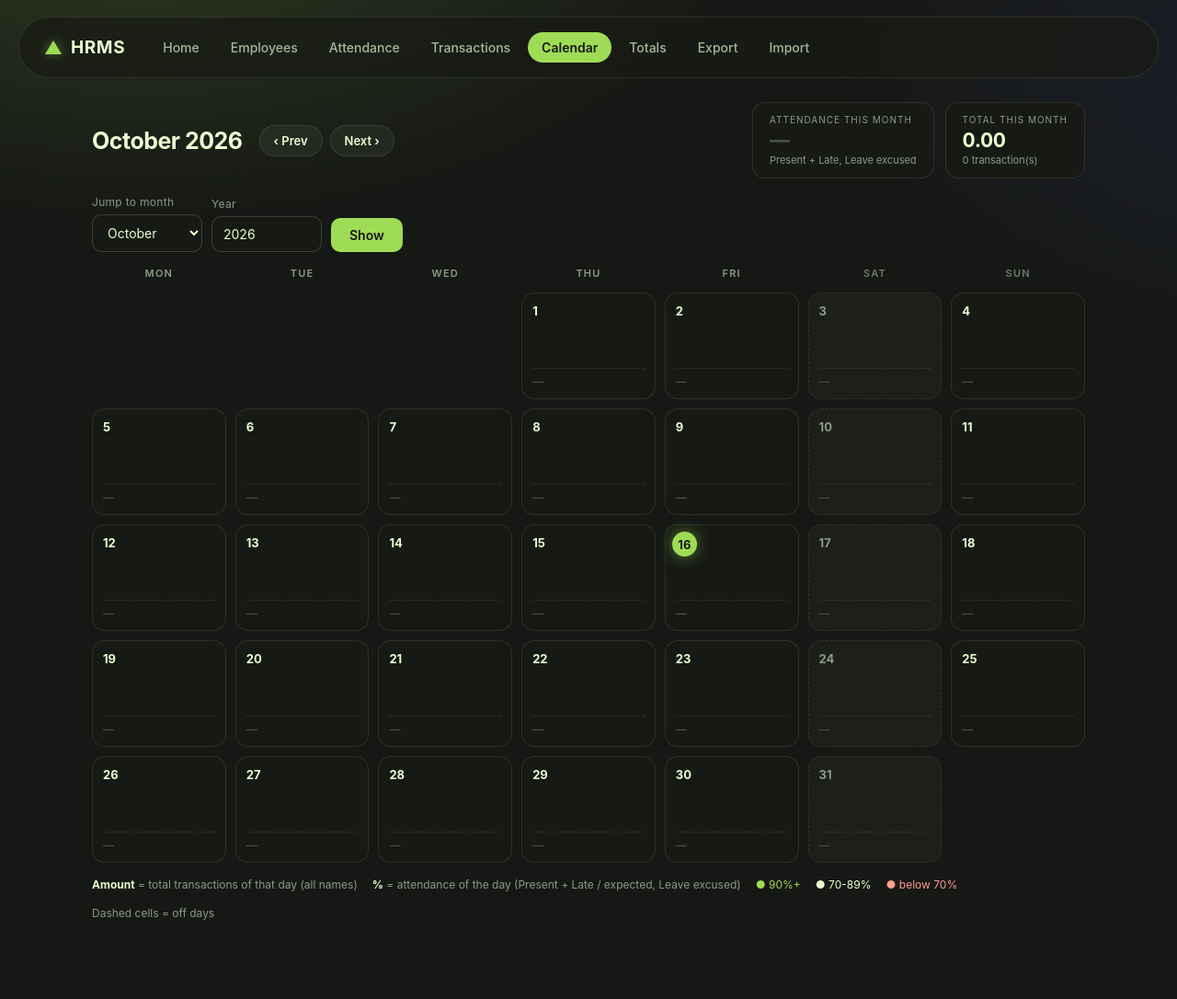
After one commit to bluekitsune-sad/python_practice_and_projects, a Flask app: page /calendar in a window 1280 px wide. The commit adds this page. Shown: the whole page at 92% size. Run offline with Flask 3, Linux system fonts and the light colour scheme.

Commit message:
HRMS: calendar view - per-day transaction totals + attendance % with month chips

```diff
--- a/HRMS/app.py
+++ b/HRMS/app.py
@@ -836,5 +836,125 @@ def dashboard():
     )
 
 
+# ----------------------------------------------------------------- calendar --
+def _shift_month(year: int, month: int, delta: int) -> tuple[int, int]:
+    index = year * 12 + (month - 1) + delta
+    return index // 12, index % 12 + 1
+
+
+@app.route("/calendar")
+def calendar_page():
+    """Month grid: per-day transaction total + attendance %, month chips on top."""
+    today = date.today()
+    try:
+        month = int(request.args.get("month", today.month))
+        year = int(request.args.get("year", today.year))
+    except ValueError:
+        month, year = today.month, today.year
+    if not (1 <= month <= 12) or not (2000 <= year <= 2100):
+        month, year = today.month, today.year
+
+    # Same rule as the export page: unmarked working days become Absent, so the
+    # percentages are honest. (materialize_absents never overwrites.)
+    filled, off_days = materialize_absents(year, month)
+    if filled:
+        flash(
+            f"Auto-filled {filled} unmarked working day(s) as Absent "
+            f"(off days skipped: {', '.join(off_days) or 'none'}).",
+            "ok",
+        )
+
+    prefix = f"{year:04d}-{month:02d}"
+    off_names = {d.strip().lower() for d in off_days}
+
+    # per-day + per-month attendance: Present/Late = attended; Leave is
+    # excused (counted on neither side); everything else counts as expected.
+    day_stats: dict[int, list[int]] = {}
+    month_att = month_exp = 0
+    for days in load_attendance().values():
+        for iso, rec in days.items():
+            iso = str(iso)
+            if not iso.startswith(prefix) or len(iso) != 10:
+                continue
+            if rec.get("status") == "Leave":
+                continue
+            stats = day_stats.setdefault(int(iso[8:10]), [0, 0])
+            stats[1] += 1
+            month_exp += 1
+            if rec.get("status") in ("Present", "Late"):
+                stats[0] += 1
+                month_att += 1
+
+    # per-day transactions (all names together)
+    day_txn: dict[int, list] = {}
+    month_total = 0.0
+    month_txns = 0
+    for txn in load_transactions():
+        iso = str(txn.get("date", ""))
+        if not iso.startswith(prefix) or len(iso) != 10:
+            continue
+        try:
+            day_num = int(iso[8:10])
+        except ValueError:
+            continue
+        entry = day_txn.setdefault(day_num, [0.0, 0])
+        entry[0] += _amount(txn)
+        entry[1] += 1
+        month_total += _amount(txn)
+        month_txns += 1
+
+    # grid: Monday first, padded to whole weeks; None = blank cell
+    first = date(year, month, 1)
+    days_in_month = calendar.monthrange(year, month)[1]
+    cells: list = [None] * first.weekday()
+    for day in range(1, days_in_month + 1):
+        day_date = date(year, month, day)
+        attended, expected = day_stats.get(day, [0, 0])
+        txn_amount, txn_count = day_txn.get(day, [0.0, 0])
+        pct = round(attended / expected * 100) if expected else None
+        tips = []
+        if expected:
+            tips.append(f"Attendance {attended}/{expected}")
+        if txn_count:
+            tips.append(f"{txn_count} transaction(s), {txn_amount:,.2f}")
+        cells.append({
+            "day": day,
+            "iso": day_date.isoformat(),
+            "pct": pct,
+            "pct_text": f"{pct}%" if pct is not None else "—",
+            "tip": " - ".join(tips) or "No data yet",
+            "txn": txn_amount,
+            "txns": txn_count,
+            "off": day_date.strftime("%A").lower() in off_names,
+        })
+    while len(cells) % 7:
+        cells.append(None)
+
+    att_pct = round(month_att / month_exp * 100, 1) if month_exp else None
+    if att_pct is None:
+        att_text, att_class = "—", "c-none"
+    else:
+        att_text = f"{att_pct:g}%"
+        att_class = "c-good" if att_pct >= 90 else ("c-mid" if att_pct >= 70 else "c-warn")
+    prev_year, prev_month = _shift_month(year, month, -1)
+    next_year, next_month = _shift_month(year, month, 1)
+
+    return render_template(
+        "calendar.html",
+        cells=cells,
+        month=month,
+        year=year,
+        month_name=MONTH_NAMES[month - 1],
+        months=MONTH_NAMES,
+        att_text=att_text,
+        att_class=att_class,
+        month_total=month_total,
+        month_txns=month_txns,
+        prev={"month": prev_month, "year": prev_year},
+        next={"month": next_month, "year": next_year},
+        today=today.isoformat(),
+    )
+
+
 if __name__ == "__main__":
     app.run(host="127.0.0.1", port=5000, debug=False)
--- a/HRMS/templates/base.html
+++ b/HRMS/templates/base.html
@@ -132,6 +132,7 @@
     <a href="{{ url_for('employees_page') }}" class="{{ 'active' if request.endpoint == 'employees_page' }}">Employees</a>
     <a href="{{ url_for('attendance_page') }}" class="{{ 'active' if request.endpoint == 'attendance_page' }}">Attendance</a>
     <a href="{{ url_for('transactions_page') }}" class="{{ 'active' if request.endpoint in ('transactions_page', 'transaction_delete') }}">Transactions</a>
+    <a href="{{ url_for('calendar_page') }}" class="{{ 'active' if request.endpoint == 'calendar_page' }}">Calendar</a>
     <a href="{{ url_for('dashboard') }}" class="{{ 'active' if request.endpoint == 'dashboard' }}">Totals</a>
     <a href="{{ url_for('export_page') }}" class="{{ 'active' if request.endpoint in ('export_page', 'export_download') }}">Export</a>
     <a href="{{ url_for('import_page') }}" class="{{ 'active' if request.endpoint == 'import_page' }}">Import</a>
--- /dev/null
+++ b/HRMS/templates/calendar.html
@@ -0,0 +1,116 @@
+{% extends "base.html" %}
+{% block title %}HRMS - Calendar{% endblock %}
+{% block head %}
+<style>
+  .cal-top { display:flex; align-items:center; gap:18px; flex-wrap:wrap; }
+  .cal-title { font-size:25px; font-weight:700; letter-spacing:-.5px; margin:0; }
+  .cal-nav { display:flex; gap:8px; }
+  .cal-nav a {
+    text-decoration:none; font-size:13px; font-weight:600; padding:8px 15px; border-radius:999px;
+    color:var(--ink); border:1px solid var(--line); background:rgba(234,255,210,.05); transition:.15s;
+  }
+  .cal-nav a:hover { border-color:var(--accent); color:var(--accent); }
+  .chips { display:flex; gap:12px; margin-left:auto; flex-wrap:wrap; }
+  .chip { background:#171A14; border:1px solid var(--line); border-radius:14px; padding:12px 18px; min-width:150px; }
+  .chip .c-lbl { font-size:10px; color:var(--muted); text-transform:uppercase; letter-spacing:1px; }
+  .chip .c-val { font-size:22px; font-weight:700; font-variant-numeric:tabular-nums; margin-top:3px; letter-spacing:-.4px; }
+  .chip .c-sub { font-size:11px; color:var(--muted); margin-top:2px; }
+  .c-good { color:var(--accent); } .c-mid { color:var(--pale); } .c-warn { color:#FF9E93; } .c-none { color:#4A5240; }
+  .cal-jump { display:flex; gap:10px; align-items:flex-end; margin-top:18px; }
+  .cal-jump > div { min-width:120px; }
+  .cal-grid { display:grid; grid-template-columns:repeat(7, 1fr); gap:10px; margin-top:16px; }
+  .cal-head { text-align:center; font-size:11px; letter-spacing:1.2px; text-transform:uppercase;
+              color:var(--muted); font-weight:600; padding-bottom:4px; }
+  .cal-head.weekend { color:#6E7A66; }
+  .cal-cell {
+    background:#171A14; border:1px solid var(--line); border-radius:14px; padding:11px;
+    min-height:116px; display:flex; flex-direction:column; gap:6px; transition:.15s;
+  }
+  .cal-cell:hover { border-color:rgba(159,220,86,.45); transform:translateY(-2px); }
+  .cal-cell.off { background:rgba(234,255,210,.03); border-style:dashed; }
+  .cal-cell.blank { background:transparent; border:none; pointer-events:none; }
+  .cal-day { font-size:13px; font-weight:700; color:var(--pale); display:flex; align-items:center; gap:6px; }
+  .cal-cell.today .cal-day {
+    background:var(--accent); color:var(--accent-ink); width:27px; height:27px;
+    border-radius:50%; justify-content:center; margin:-4px 0 0 -4px;
+    box-shadow:0 0 16px rgba(159,220,86,.5);
+  }
+  .cal-cell.off .cal-day { color:var(--muted); background:transparent; box-shadow:none; }
+  .cal-spacer { flex:1; }
+  .cal-txn { font-size:15px; font-weight:700; color:var(--accent); font-variant-numeric:tabular-nums; letter-spacing:-.3px; }
+  .cal-txn-cnt { font-size:10px; color:var(--muted); }
+  .cal-pct { font-size:12px; font-weight:700; font-variant-numeric:tabular-nums; border-top:1px dashed rgba(234,255,210,.10); padding-top:6px; }
+  .p-hi { color:var(--accent); } .p-mid { color:var(--pale); } .p-lo { color:#FF9E93; } .p-none { color:#4A5240; font-weight:500; }
+  .legend { display:flex; gap:16px; flex-wrap:wrap; font-size:12px; color:var(--muted); margin-top:16px; }
+  .legend span b { color:var(--ink); }
+</style>
+{% endblock %}
+{% block content %}
+<div class="cal-top">
+  <h1 class="cal-title">{{ month_name }} {{ year }}</h1>
+  <div class="cal-nav">
+    <a href="{{ url_for('calendar_page', month=prev.month, year=prev.year) }}">&#8249; Prev</a>
+    <a href="{{ url_for('calendar_page', month=next.month, year=next.year) }}">Next &#8250;</a>
+  </div>
+  <div class="chips">
+    <div class="chip">
+      <div class="c-lbl">Attendance this month</div>
+      <div class="c-val {{ att_class }}" id="cal-att">{{ att_text }}</div>
+      <div class="c-sub">Present + Late, Leave excused</div>
+    </div>
+    <div class="chip">
+      <div class="c-lbl">Total this month</div>
+      <div class="c-val" id="cal-total">{{ "{:,.2f}".format(month_total) }}</div>
+      <div class="c-sub">{{ month_txns }} transaction(s)</div>
+    </div>
+  </div>
+</div>
+
+<form method="get" class="cal-jump">
+  <div>
+    <label for="month">Jump to month</label>
+    <select id="month" name="month">
+      {% for m in months %}<option value="{{ loop.index }}" {{ 'selected' if loop.index == month }}>{{ m }}</option>{% endfor %}
+    </select>
+  </div>
+  <div>
+    <label for="year">Year</label>
+    <input type="number" id="year" name="year" value="{{ year }}" min="2000" max="2100">
+  </div>
+  <div style="flex:0 0 auto"><button type="submit">Show</button></div>
+</form>
+
+<div class="cal-grid">
+  {% for h in ['Mon', 'Tue', 'Wed', 'Thu', 'Fri', 'Sat', 'Sun'] %}
+    <div class="cal-head {{ 'weekend' if loop.index > 5 }}">{{ h }}</div>
+  {% endfor %}
+
+  {% for cell in cells %}
+    {% if cell is none %}
+      <div class="cal-cell blank"></div>
+    {% else %}
+      {% set pct = cell.pct %}
+      {% set pc = 'p-none' if pct is none else ('p-hi' if pct >= 90 else ('p-mid' if pct >= 70 else 'p-lo')) %}
+      <div class="cal-cell {{ 'off' if cell.off }} {{ 'today' if cell.iso == today }}"
+           title="{{ cell.tip }}">
+        <div class="cal-day">{{ cell.day }}</div>
+        <div class="cal-spacer"></div>
+        {% if cell.txns %}
+          <div class="cal-txn">{{ "{:,.2f}".format(cell.txn) }}</div>
+          <div class="cal-txn-cnt">{{ cell.txns }} transaction{{ 's' if cell.txns != 1 }}</div>
+        {% endif %}
+        <div class="cal-pct {{ pc }}">{{ cell.pct_text }}</div>
+      </div>
+    {% endif %}
+  {% endfor %}
+</div>
+
+<div class="legend">
+  <span><b>Amount</b> = total transactions of that day (all names)</span>
+  <span><b>%</b> = attendance of the day (Present + Late / expected, Leave excused)</span>
+  <span style="color:var(--accent)">&#9679; 90%+</span>
+  <span style="color:var(--pale)">&#9679; 70-89%</span>
+  <span style="color:#FF9E93">&#9679; below 70%</span>
+  <span>Dashed cells = off days</span>
+</div>
+{% endblock %}
--- a/HRMS/templates/index.html
+++ b/HRMS/templates/index.html
@@ -14,6 +14,7 @@
     <li><a class="inline" href="{{ url_for('employees_page') }}">Employees</a> - add people (ID like <code>emp_001</code> is automatic). Mark leavers as <b>ex</b> to keep their history, or delete them.</li>
     <li><a class="inline" href="{{ url_for('attendance_page') }}">Attendance</a> - pick employee + date (defaults to today) + day type (Worked / Approved leave / Absent). Arriving after the late time is marked <b>Late</b>.</li>
     <li><a class="inline" href="{{ url_for('transactions_page') }}">Transactions</a> - save an image/receipt with name, date, amount and optional client. Search a month (total + how many people) or one person's complete history.</li>
+    <li><a class="inline" href="{{ url_for('calendar_page') }}">Calendar</a> - month grid: each day shows its transaction total and attendance %, with the month's attendance % and total beside the month name.</li>
     <li><a class="inline" href="{{ url_for('dashboard') }}">Totals</a> - graphs and totals of everything: monthly bars, top people donut, this-month KPIs.</li>
     <li><a class="inline" href="{{ url_for('export_page') }}">Export</a> - choose month + year, download the attendance CSV/XLSX (unmarked working days are auto-filled as Absent). Upload it to Google Drive / Sheets as-is.</li>
     <li><a class="inline" href="{{ url_for('import_page') }}">Import JSON</a> - load a correctly formatted JSON file to bulk-update employees / attendance.</li>
```
Also changed, not shown: HRMS/AGENTS.md (+10 -5 lines), HRMS/TODO.md (+3 -1 lines), HRMS/smoke_test.py (+17 -0 lines), HRMS/README.md.
